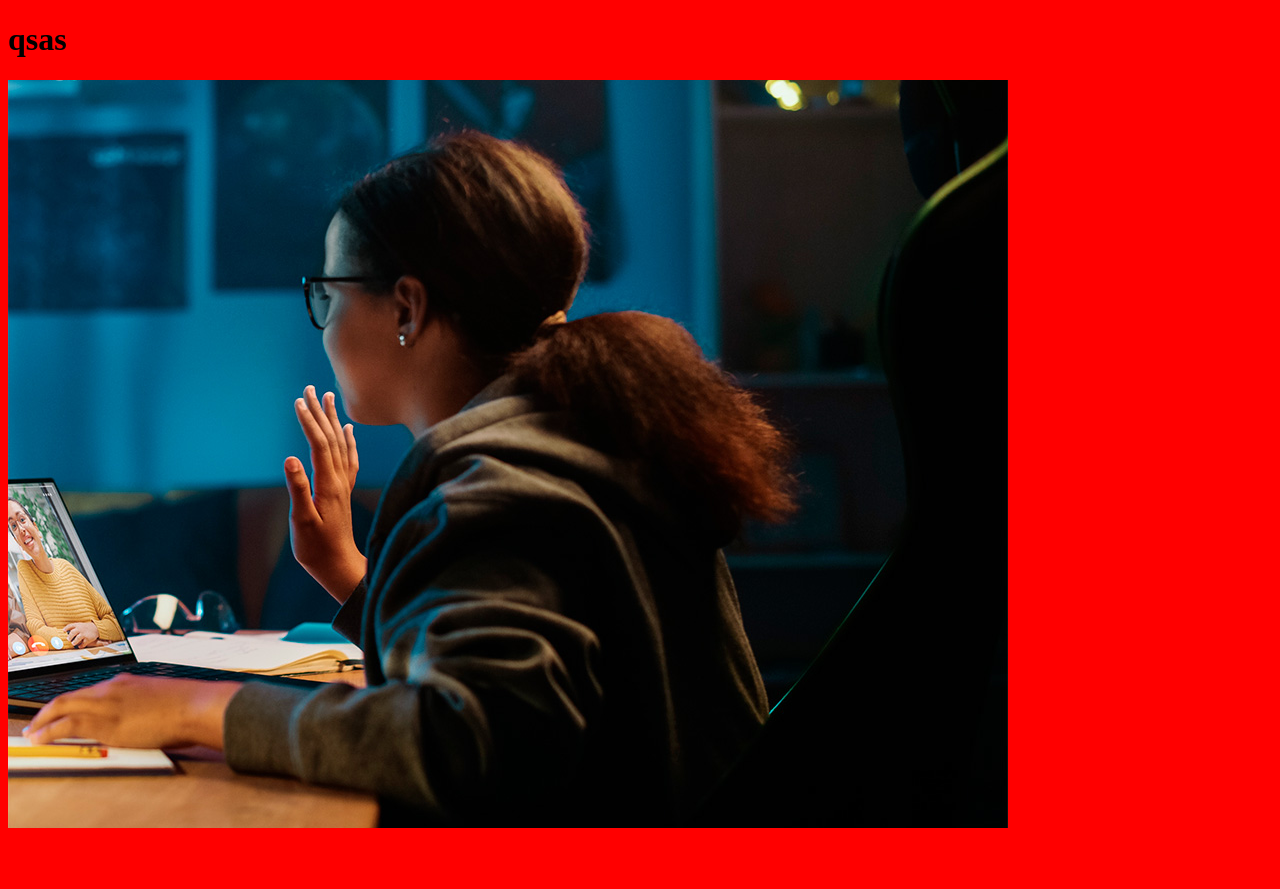
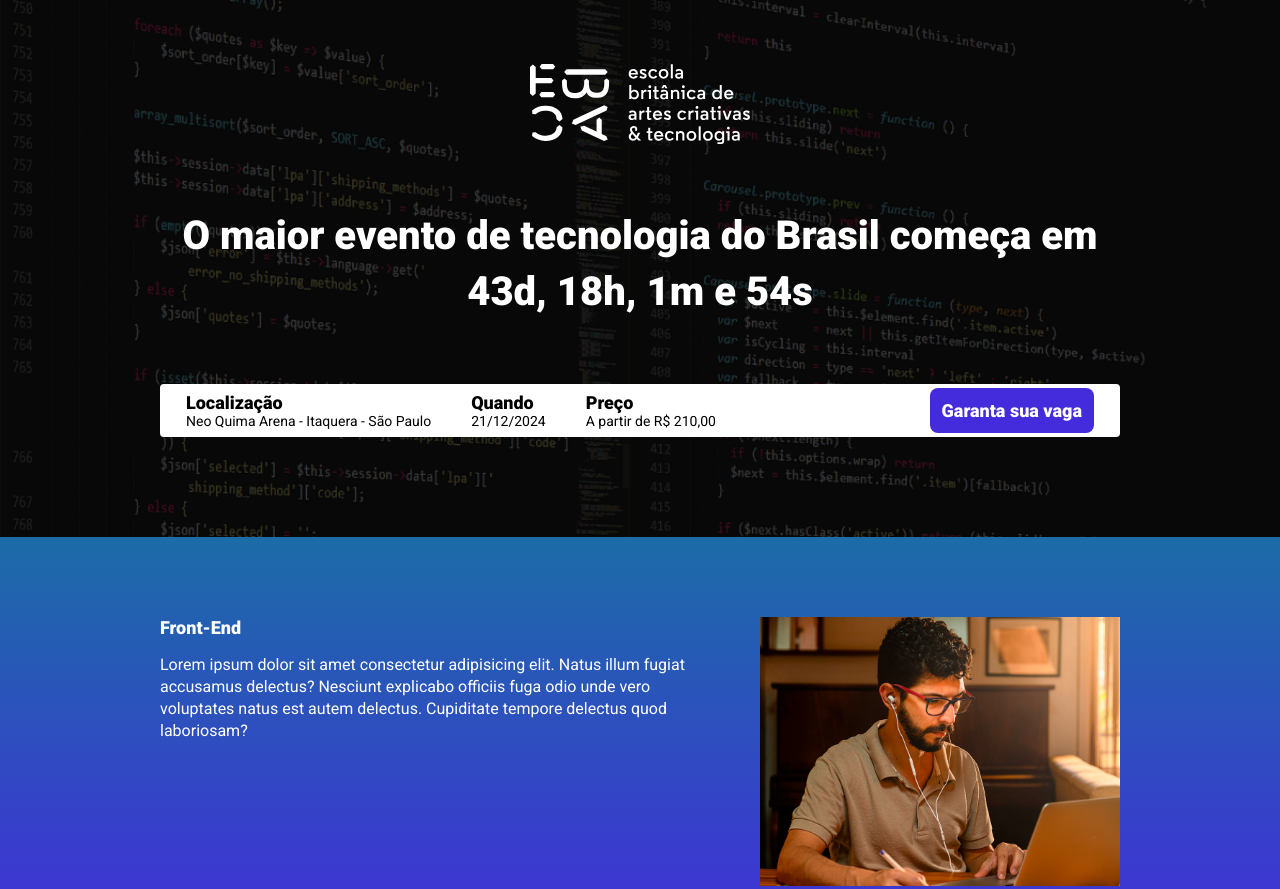
Before and after one commit to joseluisbr5/principal, a website built with Parcel: page src/index.html in a window 1280 px wide. Shown: the top 889 px of the page. Before the commit the page ends 840 px from the top, so only its background shows below. Built offline with nearby package versions, Linux system fonts and the light colour scheme.

Commit message:
projeto site  com contagem regressiva

```diff
--- a/package.json
+++ b/package.json
@@ -2,9 +2,10 @@
   "name": "projetosprincipais",
   "version": "1.0.0",
   "description": "��#\u0000 \u0000p\u0000r\u0000i\u0000n\u0000c\u0000i\u0000p\u0000a\u0000l\u0000\r\u0000 \u0000",
-  "main": "index.js",
+
   "scripts": {
     "dev": "parcel src/index.html src/styles/main.scss src/scripts/main.js",
+    "build": "parcel build src/index.html",
     "test": "echo \"Error: no test specified\" && exit 1"
   },
   "keywords": [],
--- a/src/index.html
+++ b/src/index.html
@@ -1,16 +1,79 @@
 <!DOCTYPE html>
-<html lang="en">
+<html lang="pt-br">
 <head>
     <meta charset="UTF-8">
     <meta name="viewport" content="width=device-width, initial-scale=1.0">
-    <title>Document</title>
+    <title>Tech Talks</title>
     <link rel="stylesheet" href="styles/main.scss">
+    <link rel="preconnect" href="https://fonts.googleapis.com">
+    <link rel="preconnect" href="https://fonts.googleapis.com">
+    <link rel="preconnect" href="https://fonts.gstatic.com" crossorigin>
+    <link rel="stylesheet" href="https://unpkg.com/aos@next/dist/aos.css" />
+    <link href="https://fonts.googleapis.com/css2?family=Roboto:wght@400;900&display=swap" rel="stylesheet">
+
 </head>
 <body>
-    <h1>
-        qsas
-    </h1>
-    <img src="./images/backend.png" alt="">
+    <header class="hero">
+        <div class="container">
+            <img class="hero__logo" src="./images/ebac_logo.svg" alt="">
+            <p class="hero__text">O maior evento de tecnologia do Brasil começa em <span id="contador"> </span></p>
+            <div class="infos-bar">
+                <ul class="infos-bar__infos">
+                    <li class="infos-bar__infos__item">
+                        <b>Localização</b>
+                        Neo Quima Arena - Itaquera - São Paulo
+                    </li>
+                    <li class="infos-bar__infos__item">
+                        <b>Quando</b>
+                        21/12/2024
+                    </li>
+                    <li class="infos-bar__infos__item">
+                        <b>Preço</b>
+                       A partir de R$ 210,00
+                    </li>
+                </ul>
+                <a class="button button__primary" href="#">Garanta sua vaga</a>
+            </div>
+        </div>
+    </header>
+    <section class="event event__frontend">
+        <div class="container"  data-aos="fade-right">
+            <div class="event__details">
+                <h2 class="event__details__title">Front-End</h2>
+                <p class="event__details__description">Lorem ipsum dolor sit amet consectetur adipisicing elit. Natus illum fugiat accusamus delectus? Nesciunt explicabo officiis fuga odio unde vero voluptates natus est autem delectus. Cupiditate tempore delectus quod laboriosam?</p>
+            </div>
+            <img class="event__image" src="./images/frontend.png" alt="front-end">
+        </div>
+    </section>
+    <section class="event event__ui-ux event__image-left">
+        <div class="container"  data-aos="fade-left">
+            <div class="event__details">
+                <h2 class="event__details__title">UI/UX</h2>
+                <p class="event__details__description">Lorem ipsum dolor sit amet consectetur adipisicing elit. Natus illum fugiat accusamus delectus? Nesciunt explicabo officiis fuga odio unde vero voluptates natus est autem delectus. Cupiditate tempore delectus quod laboriosam?</p>
+            </div>
+            <img class="event__image" src="./images/ui-ux.png" alt="front-end">
+        </div>
+    </section>
+    <section class="event event__data-science">
+        <div class="container "  data-aos="fade-right">
+            <div class="event__details">
+                <h2 class="event__details__title">Data Science</h2>
+                <p class="event__details__description">Lorem ipsum dolor sit amet consectetur adipisicing elit. Natus illum fugiat accusamus delectus? Nesciunt explicabo officiis fuga odio unde vero voluptates natus est autem delectus. Cupiditate tempore delectus quod laboriosam?</p>
+            </div>
+            <img class="event__image" src="./images/data.png" alt="front-end">
+        </div>
+    </section>
+    <section class="event event__backend event__image-left">
+        <div class="container"  data-aos="fade-left">
+            <div class="event__details">
+                <h2 class="event__details__title">Back-End</h2>
+                <p class="event__details__description">Lorem ipsum dolor sit amet consectetur adipisicing elit. Natus illum fugiat accusamus delectus? Nesciunt explicabo officiis fuga odio unde vero voluptates natus est autem delectus. Cupiditate tempore delectus quod laboriosam?</p>
+            </div>
+            <img class="event__image" src="./images/backend.png" alt="front-end">
+        </div>
+    </section>
+
+<script src="https://unpkg.com/aos@next/dist/aos.js"></script>
 <script src="./scripts/main.js"></script>
 </body>
 </html>
--- a/src/scripts/main.js
+++ b/src/scripts/main.js
@@ -0,0 +1,30 @@
+AOS.init();
+
+
+
+const dataDoEvento = new Date("Dec 21, 2024 19:00:00");
+const timeStampDoEvento = dataDoEvento.getTime();
+
+const contaTempo = setInterval(function(){
+    const agora = new Date();
+    const timeStampAgora = agora.getTime();
+
+    const distanciaAteEvento = timeStampDoEvento - timeStampAgora;
+
+    const diaEmMs = 1000 * 60 * 60 * 24;
+    const horaEmMs = 1000 * 60 * 60;
+    const minutoEmMs = 1000 * 60;
+
+
+    const diasAteEvento = Math.floor(distanciaAteEvento / diaEmMs);
+    const horasAteEvento = Math.floor((distanciaAteEvento % diaEmMs) / horaEmMs);
+    const minutosAteEvento = Math.floor((distanciaAteEvento % horaEmMs) / minutoEmMs);
+    const segsAteEvento = Math.floor((distanciaAteEvento % minutoEmMs) / 1000);
+
+    document.getElementById('contador').innerHTML = `${diasAteEvento}d, ${horasAteEvento}h, ${minutosAteEvento}m e ${segsAteEvento}s`;
+
+    if (distanciaAteEvento < 0){
+        clearInterval(contaTempo);
+        document.getElementById('contador').innerHTML = 'O evento já começou!';
+    }
+}, 1000);
--- /dev/null
+++ b/src/styles/_event.scss
@@ -0,0 +1,58 @@
+@use 'variaveis';
+.event{
+
+    padding: 80px 0;
+
+    &__frontend{
+        background-image: linear-gradient( variaveis.$blue1, variaveis.$blue2 100%);
+    }
+    &__ui-ux{
+        background-image: linear-gradient( variaveis.$blue2, variaveis.$pink 100%);
+    }
+    &__data-science{
+        background-image: linear-gradient( variaveis.$pink, variaveis.$yellow 100%);
+    }
+    &__backend{
+        background-image: linear-gradient( variaveis.$yellow, variaveis.$pink 100%);
+    }
+
+    &__image-left{
+        .container{
+            flex-direction: row-reverse;
+        }
+    }
+
+    .container{
+        display: flex;
+        gap: 40px;
+    }
+    &__image{
+        max-width: 360px;
+    }
+
+    &__details{
+
+        &__title{
+            font-size: 18px;
+            font-weight: bold;
+            margin-bottom: 16px;
+        }
+
+        &__description{
+            line-height: 22px;
+        }
+    }
+
+    @media (max-width: 640px){
+        .container{
+            display: block;
+        }
+        &__image{
+            max-width: 100%;
+        }
+        &__details{
+            margin-right: 0;
+            margin-bottom: 16px;
+        }
+    }
+}
--- /dev/null
+++ b/src/styles/_hero.scss
@@ -0,0 +1,51 @@
+.hero {
+    padding-top: 64px;
+    padding-bottom: 100px;
+    background-image: url(../images/fundo.png);
+    background-repeat: no-repeat;
+    background-size: cover;
+    position: relative;
+
+    .container {
+        position: relative;
+
+    }
+
+    &::before{
+        position: absolute;
+        top: 0;
+        left: 0;
+        width: 100%;
+        height: 100%;
+        background-color: #000000b7;
+        content:'' ;
+    }
+
+    &__text {
+        text-align: center;
+        font-size: 40px;
+        line-height: 56px;
+        color: #fff;
+        font-weight: 800;
+        text-align: center;
+        margin-top: 64px;
+        margin-bottom: 64px;
+    }
+
+    &__logo {
+        margin: 0 auto;
+        height: 80px;
+        display: block;
+    }
+    @media (max-width: 640px){
+        padding:40px ;
+        &__logo{
+            height: 40px;
+        }
+        &__text{
+            font-size: 22px;
+            line-height: 24px;
+            margin: 24px 0;
+        }
+    }
+}
--- /dev/null
+++ b/src/styles/_variaveis.scss
@@ -0,0 +1,7 @@
+$textColor: #fff;
+$secondaryTextColor: #000;
+
+$blue1: #1b6ca7;
+$blue2: #442bdb;
+$pink: #892238;
+$yellow: #9c791d;
--- /dev/null
+++ b/src/styles/components/_buttons.scss
@@ -0,0 +1,27 @@
+@use '../variaveis';
+.button{
+    padding: 12px;
+    border-radius: 8px;
+    font-size: 18px;
+    font-weight: bold;
+    text-decoration: none;
+    text-align: center;
+    white-space: nowrap;
+
+    &__primary{
+        background-color: variaveis.$blue2;
+        color:variaveis.$textColor;
+    }
+
+    @media (max-width: 640px){
+        display: flex;
+        width: 100%;
+        align-items: center;
+
+
+    }
+    @media (max-width: 1024px){
+        display: flex;
+        align-items: center;
+    }
+}
--- /dev/null
+++ b/src/styles/components/_infos-bar.scss
@@ -0,0 +1,46 @@
+@use'../variaveis';
+
+.infos-bar{
+    padding: 4px 26px;
+    border-radius:4px ;
+    background-color:variaveis.$textColor;
+    display: flex;
+    align-items: center;
+    justify-content: space-between;
+    &__infos{
+        display: flex;
+        gap: 40px;
+
+        &__item{
+            font-size: 14px;
+            color: variaveis.$secondaryTextColor;
+
+            b{
+                color: variaveis.$secondaryTextColor;
+                font-size: 18px;
+                display: block;
+            }
+        }
+    }
+
+    @media (max-width: 640px){
+       display: block;
+
+       &__infos{
+           display: block;
+
+              &__item{
+                margin-bottom: 24px;
+              }
+       }
+
+    }
+    @media (max-width: 1024px){
+
+        &__infos{
+            gap: 16px;
+
+        }
+
+     }
+}
--- a/src/styles/main.scss
+++ b/src/styles/main.scss
@@ -1,3 +1,27 @@
-body{
-    background-color: red;
+@use 'hero';
+@use 'components/infos-bar';
+@use 'components/buttons';
+@use 'event';
+@use 'variaveis';
+*{
+    margin: 0;
+    padding: 0;
+    box-sizing: border-box;
+    font-family: Roboto, sans-serif;
+    color: #fff;
+    list-style: none;
+
 }
+
+.container{
+    max-width: 960px;
+    width: 100%;
+    margin: 0 auto;
+
+    @media (max-width: 640px){
+       max-width: 80%;
+    }
+    @media (max-width: 1024px){
+       max-width: 90%;
+    }
+}
```
